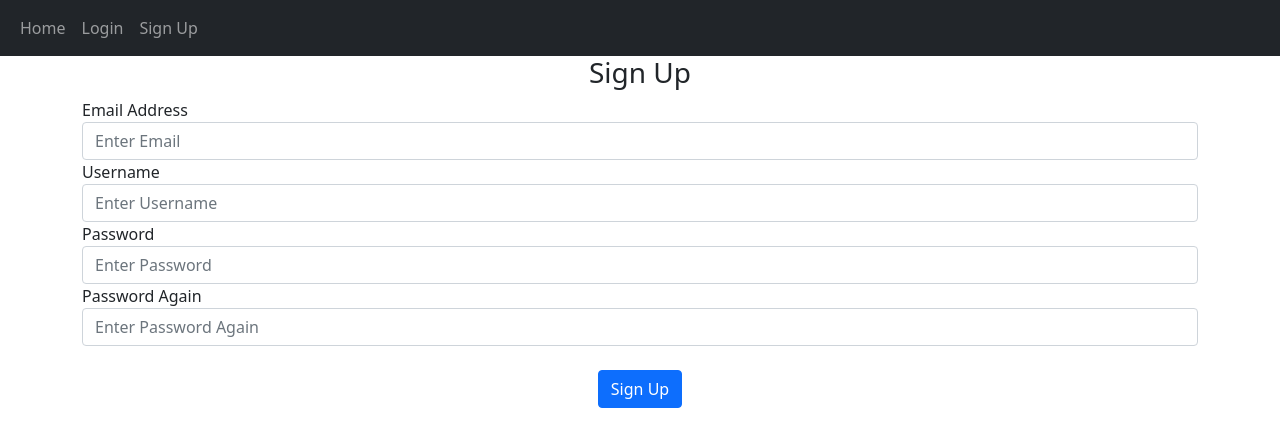
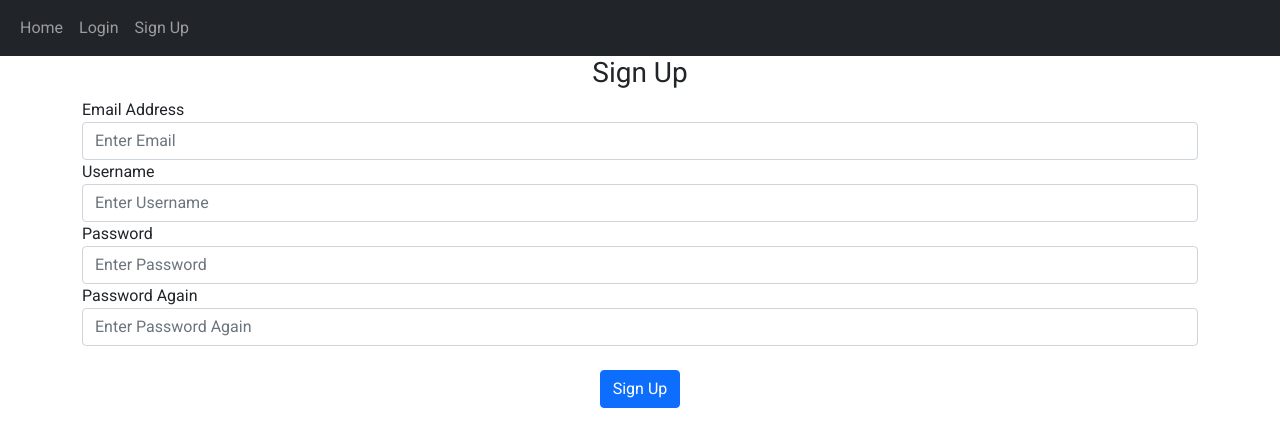
Before and after one commit to buckwheatone/flask_blog_twt, a Flask app: page /sign-up in a window 1280 px wide. Shown: the top 447 px of the page. Run offline with Flask 2, Linux system fonts and the light colour scheme.

Commit message:
quick font change to Roboto

```diff
--- a/website/static/index.js
+++ b/website/static/index.js
@@ -24,7 +24,6 @@ postDeleteModal.addEventListener('show.bs.modal', function (event) {
   // Button that triggered the modal
   var button = event.relatedTarget
   var post_id_to_del = button.getAttribute('data-bs-postid')
-  console.log(post_id_to_del)
   deletePostForm.setAttribute('action', '/delete-post/' + post_id_to_del)
 
 })
--- /dev/null
+++ b/website/static/styles.css
@@ -0,0 +1,3 @@
+html, body {
+    font-family: 'Roboto', sans-serif;
+}
--- a/website/templates/base.html
+++ b/website/templates/base.html
@@ -4,6 +4,9 @@
     <meta charset="UTF-8" />
     <meta http-equiv="X-UA-Compatible" content="IE=edge" />
     <meta name="viewport" content="width=device-width, initial-scale=1.0" />
+    <link rel="preconnect" href="https://fonts.googleapis.com">
+    <link rel="preconnect" href="https://fonts.gstatic.com" crossorigin>
+    <link href="https://fonts.googleapis.com/css2?family=Roboto&display=swap" rel="stylesheet">
     <link href="https://fonts.googleapis.com/icon?family=Material+Icons"
     rel="stylesheet">
     <link
@@ -12,6 +15,7 @@
       integrity="sha384-EVSTQN3/azprG1Anm3QDgpJLIm9Nao0Yz1ztcQTwFspd3yD65VohhpuuCOmLASjC"
       crossorigin="anonymous"
     />
+    <link rel="stylesheet" href="../static/styles.css">
 
     <title>{% block title %}{% endblock %}</title>
   </head>
```
